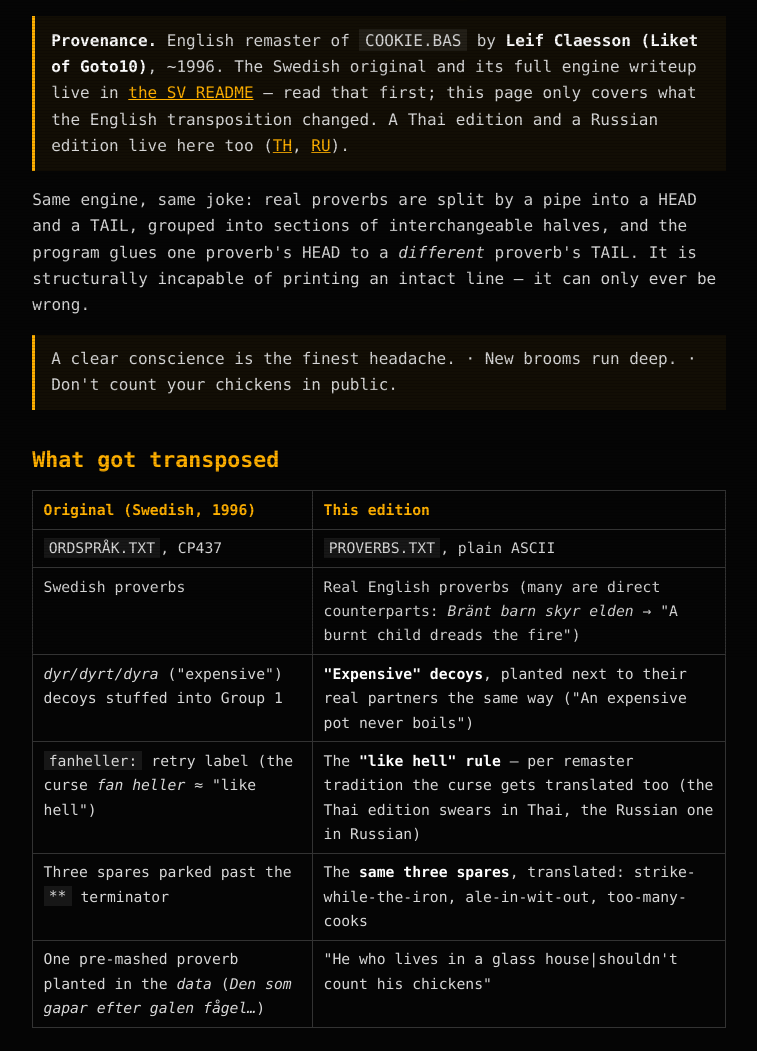
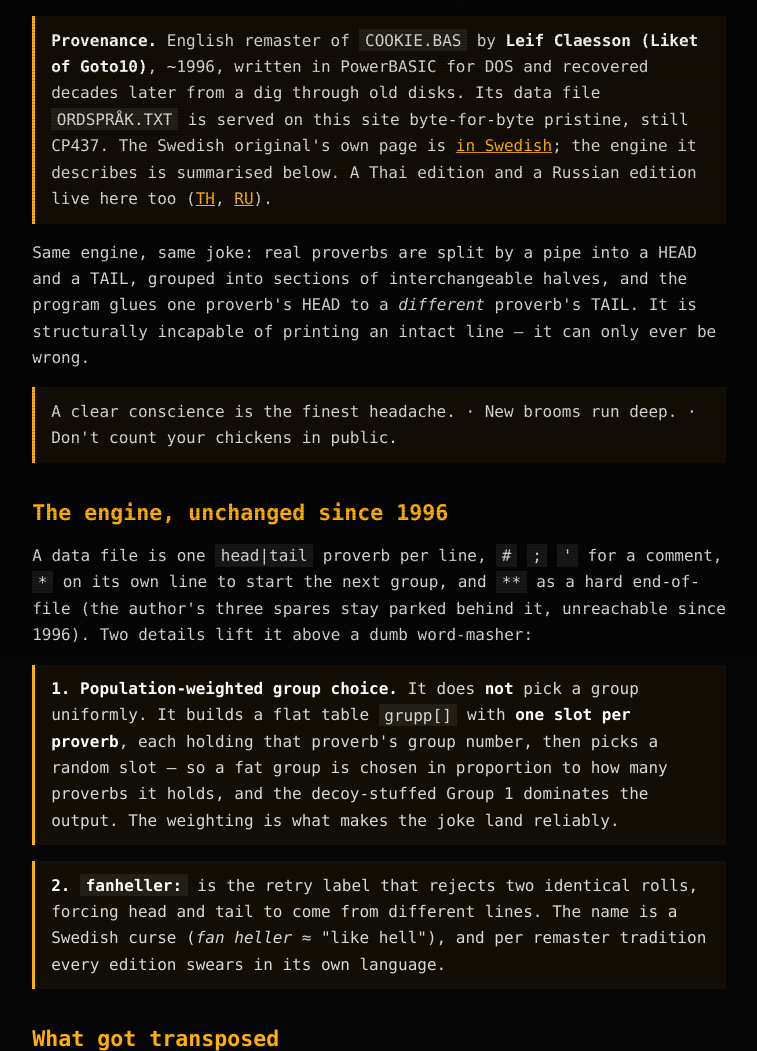
Before and after one commit to leifclaesson/proverb-masher, a plain HTML site: page readme-en.html in a window 1280 px wide. Shown: the part 141-1192 px from the top of the page, without its empty margins (261-1018 px from the left). Drawn offline with Linux system fonts and the light colour scheme.

Commit message:
proverb-masher: Thai font reaches every Thai string -- lang=th scoping on chrome + quoted Thai in readme pages; EN readme now carries the engine summary and points to the Swedish page

```diff
--- a/readme-en.html
+++ b/readme-en.html
@@ -14,10 +14,12 @@
 
 <blockquote>
 <p><strong>Provenance.</strong> English remaster of <code>COOKIE.BAS</code> by
-<strong>Leif Claesson (Liket of Goto10)</strong>, ~1996. The Swedish original
-and its full engine writeup live in <a href="readme-sv.html">the SV README</a>
-— read that first; this page only covers what the English transposition
-changed. A Thai edition and a Russian edition live here too
+<strong>Leif Claesson (Liket of Goto10)</strong>, ~1996, written in PowerBASIC
+for DOS and recovered decades later from a dig through old disks. Its data file
+<code>ORDSPRÅK.TXT</code> is served on this site byte-for-byte pristine, still
+CP437. The Swedish original's own page is
+<a href="readme-sv.html">in Swedish</a>; the engine it describes is summarised
+below. A Thai edition and a Russian edition live here too
 (<a href="readme-th.html">TH</a>, <a href="readme-ru.html">RU</a>).</p>
 </blockquote>
 
@@ -28,6 +30,31 @@ incapable of printing an intact line — it can only ever be wrong.</p>
 
 <blockquote><p>A clear conscience is the finest headache. · New brooms run
 deep. · Don't count your chickens in public.</p></blockquote>
+
+<h2>The engine, unchanged since 1996</h2>
+
+<p>A data file is one <code>head|tail</code> proverb per line, <code>#</code>
+<code>;</code> <code>'</code> for a comment, <code>*</code> on its own line to
+start the next group, and <code>**</code> as a hard end-of-file (the author's
+three spares stay parked behind it, unreachable since 1996). Two details lift
+it above a dumb word-masher:</p>
+
+<blockquote>
+<p><strong>1. Population-weighted group choice.</strong> It does
+<strong>not</strong> pick a group uniformly. It builds a flat table
+<code>grupp[]</code> with <strong>one slot per proverb</strong>, each holding
+that proverb's group number, then picks a random slot — so a fat group is
+chosen in proportion to how many proverbs it holds, and the decoy-stuffed
+Group 1 dominates the output. The weighting is what makes the joke land
+reliably.</p>
+</blockquote>
+
+<blockquote>
+<p><strong>2. <code>fanheller:</code></strong> is the retry label that rejects
+two identical rolls, forcing head and tail to come from different lines. The
+name is a Swedish curse (<em>fan heller</em> ≈ "like hell"), and per remaster
+tradition every edition swears in its own language.</p>
+</blockquote>
 
 <h2>What got transposed</h2>
 
--- a/readme.css
+++ b/readme.css
@@ -22,6 +22,9 @@ body {
 }
 body.thai { font-family: var(--thai); }
 body.thai code, body.thai pre { font-family: var(--mono); }
+/* Thai quoted inside another language's page still gets the real Thai font --
+   never the fake-retro mono (which has no Thai glyphs at all) */
+[lang="th"] { font-family: var(--thai); }
 
 /* subtle scanlines, no flicker on a reading page */
 body::after {
```
Also changed, not shown: index.html (+13 -3 lines).
